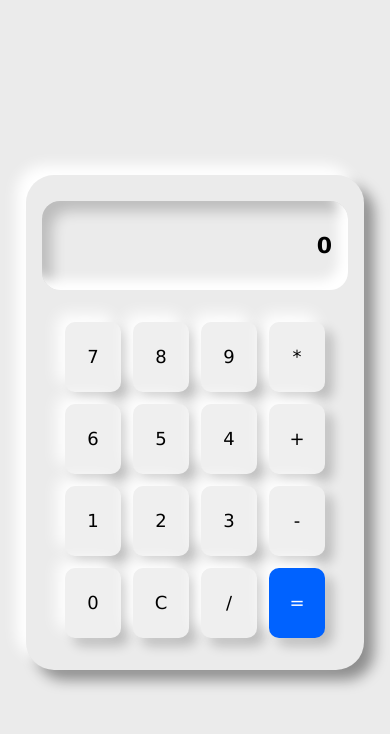
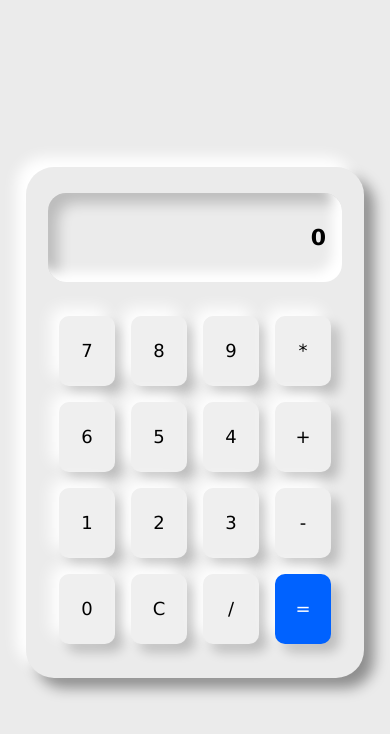
Before and after one commit to chandandevz/Neumorphism-calculator, a plain HTML site: page index.html in a window 390 px wide. Drawn offline with Linux system fonts and the light colour scheme.

Commit message:
Update style.css

```diff
--- a/style.css
+++ b/style.css
@@ -15,7 +15,7 @@ body{
 }
 
 .container{
-    padding: 20px;
+    padding: 26px 22px;
     border-radius: 28px;
     box-shadow: -10px -10px 14px rgb(255, 255, 255),
     10px 10px 14px rgba(0,0,0,0.4);
@@ -47,7 +47,7 @@ body{
 .buttons input{
     width: 80px;
     height: 90px;
-    font-size: 26px;
+    font-size: 24px;
     margin: 10px;
     border-radius: 16px;
     box-shadow: -8px -8px 16px rgb(255, 255, 255),
@@ -66,9 +66,13 @@ input{
         8px 8px 12px rgba(0,0,0,0.2);
 }
 
+#num-field::placeholder{
+    color: black;
+}
+
 @media screen and (max-width:600px){
     .container{
-        padding: 26px 16px;
+        padding: 26px 22px;
     }
     #num-field{
         font-size: 22px;
@@ -77,7 +81,7 @@ input{
         width: 56px;
         height: 70px;
         font-size: 18px;
-        margin: 6px;
+        margin: 8px;
         border-radius: 10px;
         box-shadow: -8px -8px 16px rgb(255, 255, 255),
         8px 8px 12px rgba(0,0,0,0.2);
```
